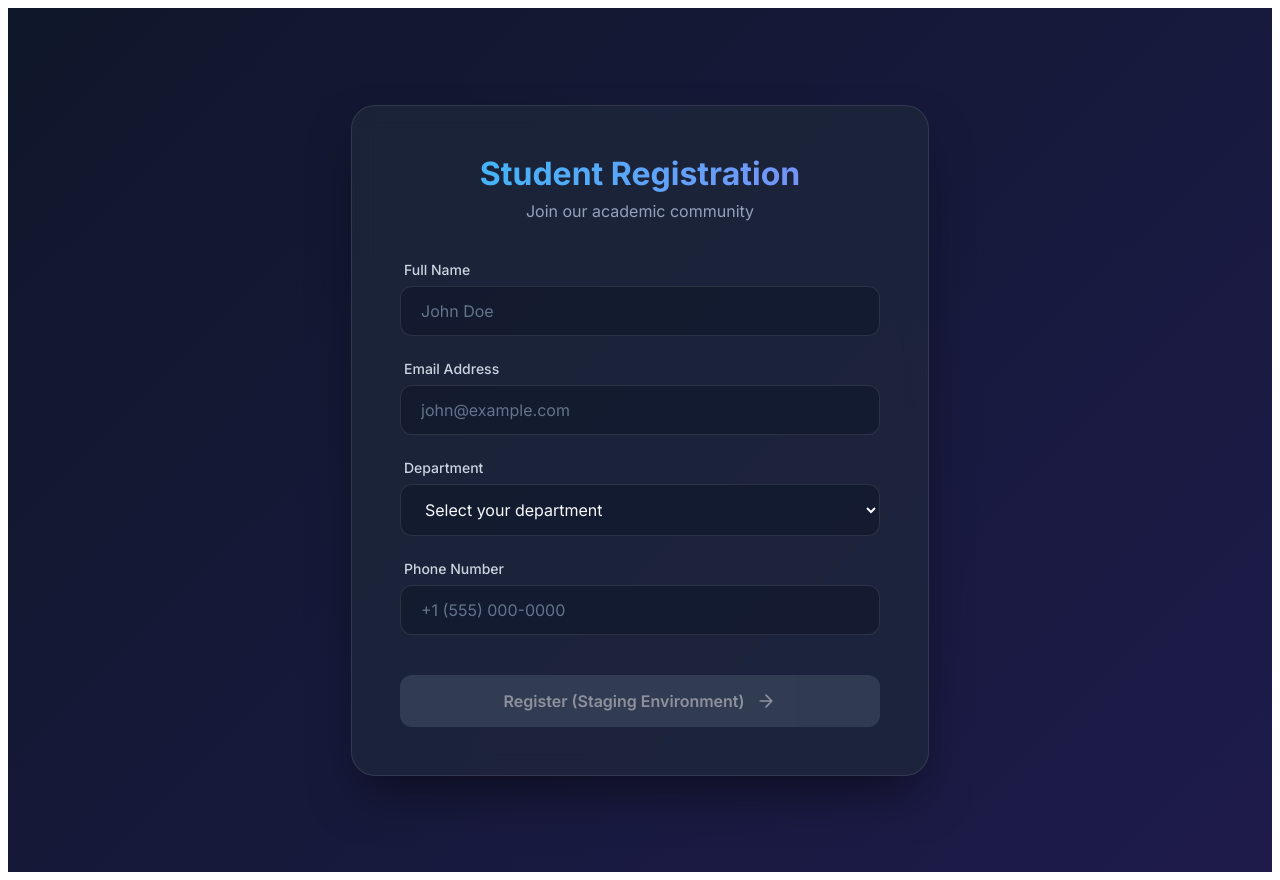
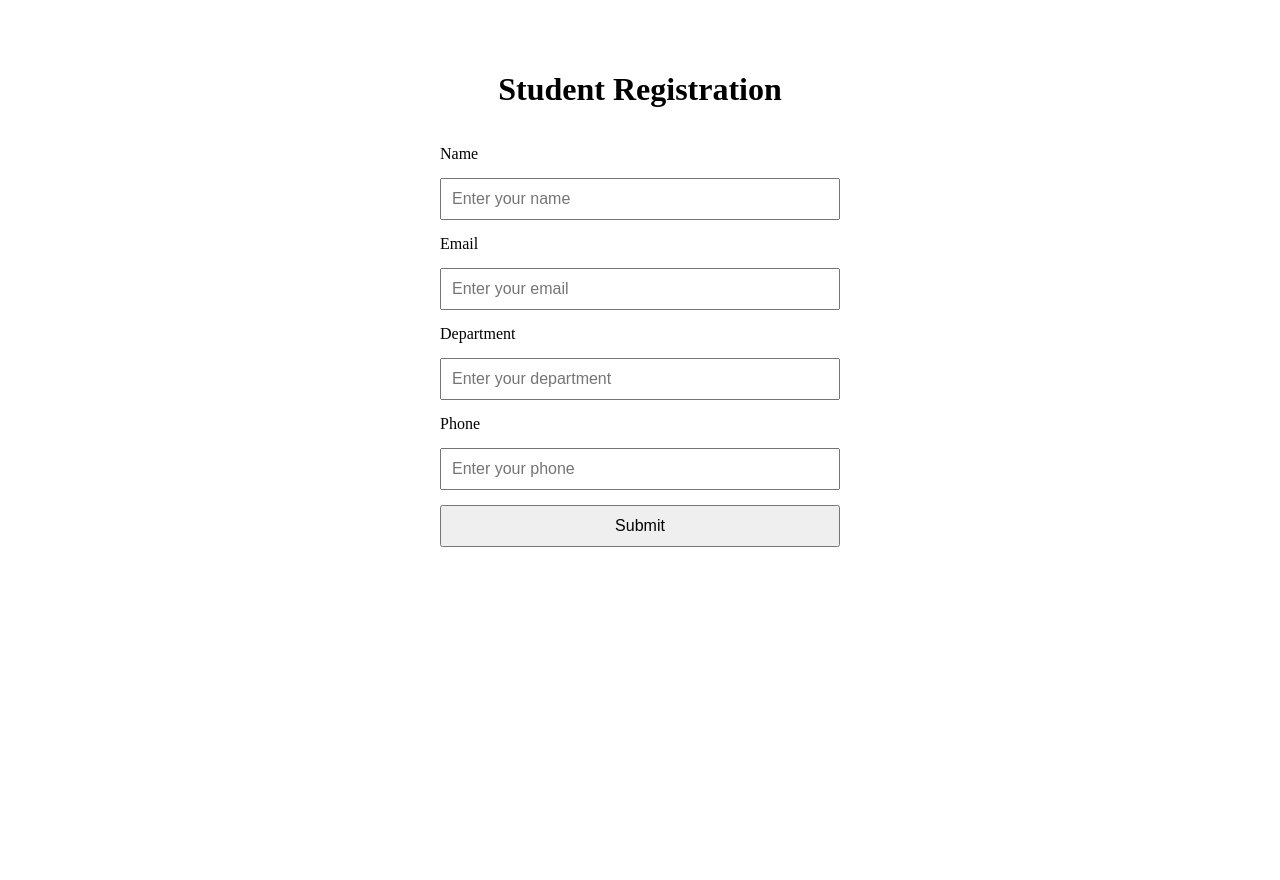
Before and after one commit to MirudhulaMaruthanayagam27/student-registration-cicd, an Angular app: page / in a window 1280 px wide. After the commit the page ends 800 px from the top, so only its background shows below. Built offline with nearby package versions, Linux system fonts and the light colour scheme; no server answers.

Commit message:
feat: implement student registration form with layout styling

```diff
--- a/src/app/app.component.css
+++ b/src/app/app.component.css
@@ -1,153 +1,40 @@
-@import url('https://fonts.googleapis.com/css2?family=Inter:wght@300;400;500;600;700&display=swap');
+.container {
 
-:host {
-  display: block;
-  font-family: 'Inter', sans-serif;
-  min-height: 100vh;
-  background: linear-gradient(135deg, #0f172a 0%, #1e1b4b 100%);
-  color: #e2e8f0;
+  width: 400px;
+
+  margin: 50px auto;
+
+  display: flex;
+
+  flex-direction: column;
+
+  gap: 15px;
+
 }
 
-.app-container {
-  display: flex;
-  justify-content: center;
-  align-items: center;
-  min-height: 100vh;
-  padding: 2rem;
+
+h1 {
+
+  text-align: center;
+
 }
 
-.form-wrapper {
-  background: rgba(30, 41, 59, 0.7);
-  backdrop-filter: blur(12px);
-  -webkit-backdrop-filter: blur(12px);
-  border: 1px solid rgba(255, 255, 255, 0.1);
-  border-radius: 24px;
-  padding: 3rem;
-  width: 100%;
-  max-width: 480px;
-  box-shadow: 0 25px 50px -12px rgba(0, 0, 0, 0.5);
-  animation: slideUp 0.6s ease-out forwards;
+
+input {
+
+  padding: 10px;
+
+  font-size: 16px;
+
 }
 
-@keyframes slideUp {
-  from {
-    opacity: 0;
-    transform: translateY(30px);
-  }
-  to {
-    opacity: 1;
-    transform: translateY(0);
-  }
+
+button {
+
+  padding: 10px;
+
+  font-size: 16px;
+
+  cursor: pointer;
+
 }
-
-.form-header {
-  text-align: center;
-  margin-bottom: 2.5rem;
-}
-
-.form-header h1 {
-  font-size: 2rem;
-  font-weight: 700;
-  margin: 0 0 0.5rem 0;
-  background: linear-gradient(to right, #38bdf8, #818cf8);
-  background-clip: text;
-  -webkit-background-clip: text;
-  -webkit-text-fill-color: transparent;
-}
-
-.form-header p {
-  color: #94a3b8;
-  margin: 0;
-  font-size: 1rem;
-}
-
-.registration-form {
-  display: flex;
-  flex-direction: column;
-  gap: 1.5rem;
-}
-
-.input-group {
-  display: flex;
-  flex-direction: column;
-  gap: 0.5rem;
-}
-
-.input-group label {
-  font-size: 0.875rem;
-  font-weight: 500;
-  color: #cbd5e1;
-  margin-left: 0.25rem;
-}
-
-.input-group input,
-.input-group select {
-  background: rgba(15, 23, 42, 0.6);
-  border: 1px solid rgba(255, 255, 255, 0.1);
-  border-radius: 12px;
-  padding: 0.875rem 1.25rem;
-  color: #f8fafc;
-  font-size: 1rem;
-  font-family: inherit;
-  transition: all 0.3s ease;
-}
-
-.input-group input:focus,
-.input-group select:focus {
-  outline: none;
-  border-color: #38bdf8;
-  box-shadow: 0 0 0 3px rgba(56, 189, 248, 0.2);
-  background: rgba(15, 23, 42, 0.8);
-}
-
-.input-group input::placeholder {
-  color: #64748b;
-}
-
-.input-group select option {
-  background: #1e293b;
-  color: #f8fafc;
-}
-
-.submit-btn {
-  margin-top: 1rem;
-  background: linear-gradient(135deg, #38bdf8 0%, #3b82f6 100%);
-  color: white;
-  border: none;
-  border-radius: 12px;
-  padding: 1rem;
-  font-size: 1rem;
-  font-weight: 600;
-  font-family: inherit;
-  cursor: pointer;
-  display: flex;
-  justify-content: center;
-  align-items: center;
-  gap: 0.75rem;
-  transition: all 0.3s ease;
-  box-shadow: 0 10px 15px -3px rgba(56, 189, 248, 0.3);
-}
-
-.submit-btn:hover:not(:disabled) {
-  transform: translateY(-2px);
-  box-shadow: 0 15px 20px -3px rgba(56, 189, 248, 0.4);
-}
-
-.submit-btn:active:not(:disabled) {
-  transform: translateY(0);
-}
-
-.submit-btn:disabled {
-  opacity: 0.5;
-  cursor: not-allowed;
-  background: #475569;
-  box-shadow: none;
-}
-
-.submit-btn svg {
-  transition: transform 0.3s ease;
-}
-
-.submit-btn:hover:not(:disabled) svg {
-  transform: translateX(4px);
-}
--- a/src/app/app.component.html
+++ b/src/app/app.component.html
@@ -1,41 +1,37 @@
-<main class="app-container">
-  <div class="form-wrapper">
-    <div class="form-header">
-      <h1>Student Registration</h1>
-      <p>Join our academic community</p>
-    </div>
+<div class="container">
 
-    <form (ngSubmit)="submitForm()" #registrationForm="ngForm" class="registration-form">
-      <div class="input-group">
-        <label for="name">Full Name</label>
-        <input type="text" id="name" name="name" [(ngModel)]="name" placeholder="John Doe" required>
-      </div>
+  <h1>
+    Student Registration
+  </h1>
 
-      <div class="input-group">
-        <label for="email">Email Address</label>
-        <input type="email" id="email" name="email" [(ngModel)]="email" placeholder="john@example.com" required>
-      </div>
+  <label>
+    Name
+  </label>
 
-      <div class="input-group">
-        <label for="department">Department</label>
-        <select id="department" name="department" [(ngModel)]="department" required>
-          <option value="" disabled selected>Select your department</option>
-          <option value="Computer Science">Computer Science</option>
-          <option value="Engineering">Engineering</option>
-          <option value="Business">Business</option>
-          <option value="Arts">Arts</option>
-        </select>
-      </div>
+  <input type="text" [(ngModel)]="name" placeholder="Enter your name">
 
-      <div class="input-group">
-        <label for="phone">Phone Number</label>
-        <input type="tel" id="phone" name="phone" [(ngModel)]="phone" placeholder="+1 (555) 000-0000" required>
-      </div>
+  <label>
+    Email
+  </label>
 
-      <button type="submit" class="submit-btn" [disabled]="!registrationForm.form.valid">
-        <span>Register (Staging Environment)</span>
-        <svg xmlns="http://www.w3.org/2000/svg" width="20" height="20" viewBox="0 0 24 24" fill="none" stroke="currentColor" stroke-width="2" stroke-linecap="round" stroke-linejoin="round"><path d="M5 12h14M12 5l7 7-7 7"/></svg>
-      </button>
-    </form>
-  </div>
-</main>
+  <input type="email" [(ngModel)]="email" placeholder="Enter your email">
+
+  <label>
+    Department
+  </label>
+
+  <input type="text" [(ngModel)]="department" placeholder="Enter your department">
+
+  <label>
+    Phone
+  </label>
+
+  <input type="text" [(ngModel)]="phone" placeholder="Enter your phone">
+
+
+
+  <button (click)="submitForm()">
+    Submit
+  </button>
+
+</div>
```
